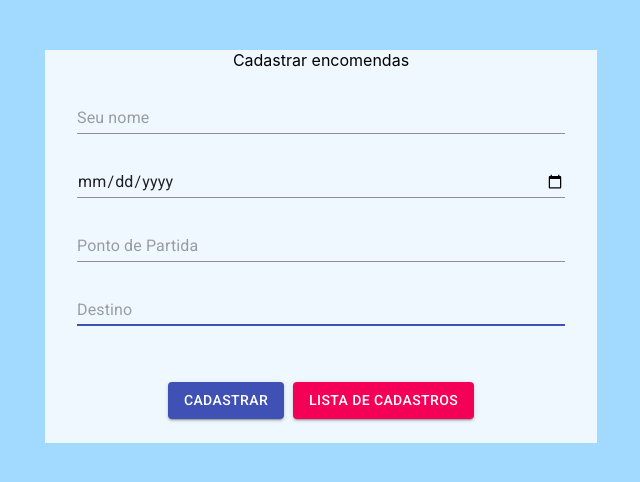
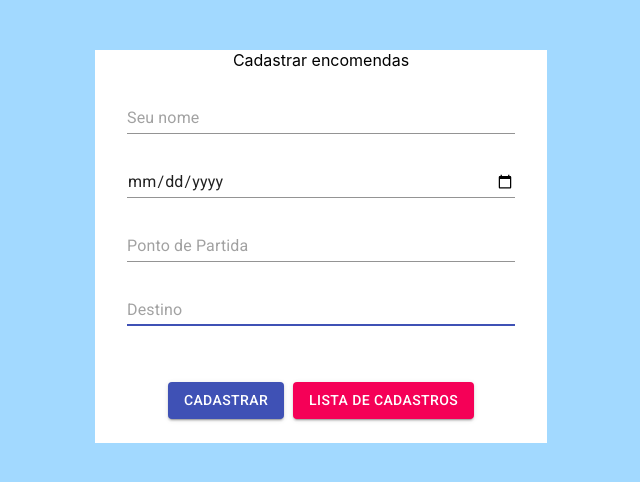
Before and after one commit to carolineccorrea/cadentregas-app, a React (Create React App) app: page / in a window 1280 px wide. Shown: the top 482 px of the page, without its empty margins (319-959 px from the left). Built offline with nearby package versions, Linux system fonts and the light colour scheme.

Commit message:
change buttons

```diff
--- a/src/pages/PostForm/index.js
+++ b/src/pages/PostForm/index.js
@@ -6,11 +6,6 @@ import Container from '@material-ui/core/Container';
 import Box from '@material-ui/core/Box';
 import "./style.css";
 
-const containerForm = {
-    textAlign:'center',
-    backgroundColor: 'white',
-    marginTop:50
-}
 
 export default class PostForm extends Component{
 
@@ -100,6 +95,7 @@ export default class PostForm extends Component{
                       type="submit"
                       variant="contained"
                       color="primary"
+                      className="btn-cad"
                     >
                     CADASTRAR
                     </Button>
@@ -108,6 +104,7 @@ export default class PostForm extends Component{
                         margin="2dp"
                         variant="contained"
                         color="secondary"
+                        className="btn-cad"
                       >
                           Lista de Cadastros
                       </Button>
--- a/src/pages/PostForm/style.css
+++ b/src/pages/PostForm/style.css
@@ -1,5 +1,23 @@
 .container-form{
     text-align: center;
-    background-color: aliceblue;
-    margin-top: 50px;
+    background-color:white;
+    margin: 50px;
 }
+
+.btn-cad{
+    display:flex;
+    flex-direction: column;
+    background-color:#0099ff;
+    border:1px solid black;
+    border-radius: 5px;
+    padding: 15px;
+    cursor: pointer;
+    -moz-osx-font-smoothing: grayscale;
+    backface-visibility: hidden;
+    transform: translateZ(0);
+    transition: transform 0.25s ease-out;
+
+}
+  .btn-cad:hover{
+    transform: scale(1.05);
+  }
```
